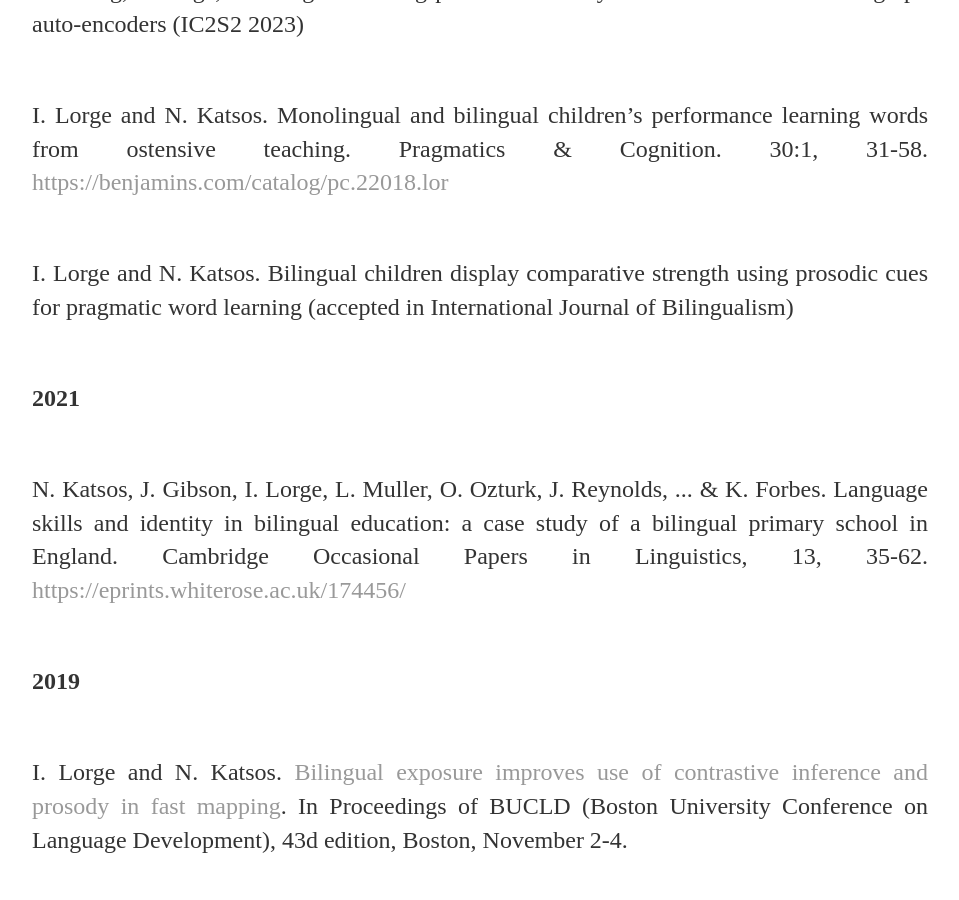
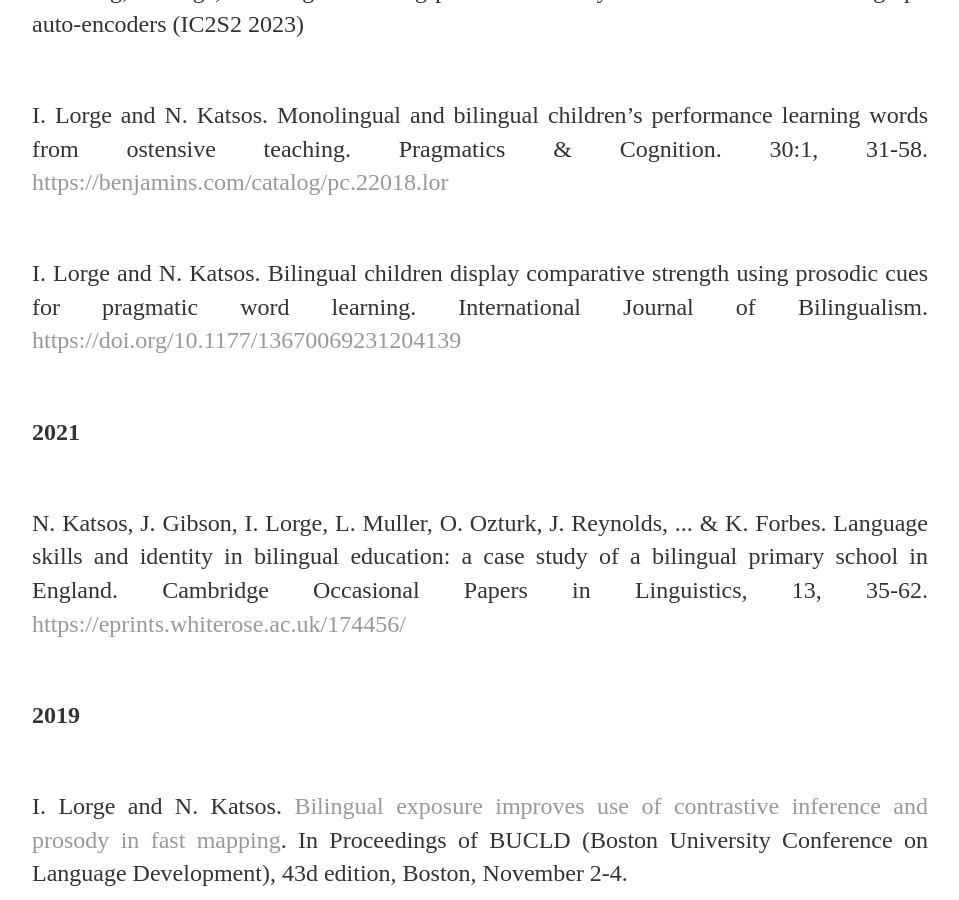
Before and after one commit to isabellelorge/isabellelorge.github.io, a Jekyll site: the page built from Publications.html, in a window 1280 px wide and 900 px high, scrolled down 627 px. Shown: the whole window, without its empty margins (160-1119 px from the left). Built offline with Jekyll 4.4.1, drawn with Linux system fonts in a browser that asks for light colours.

Commit message:
Update Publications.html

```diff
--- a/Publications.html
+++ b/Publications.html
@@ -38,7 +38,7 @@
 
 <p><br>
 I. Lorge and N. Katsos. Bilingual children display comparative strength using
-prosodic cues for pragmatic word learning (accepted in International Journal of Bilingualism)
+prosodic cues for pragmatic word learning. International Journal of Bilingualism. <a href="https://doi.org/10.1177/13670069231204139">https://doi.org/10.1177/13670069231204139</a>
 <br> </p>
 
 <p><br>
```
